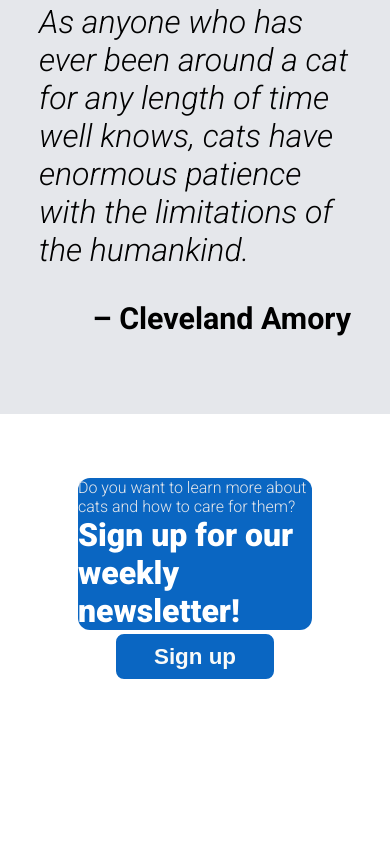
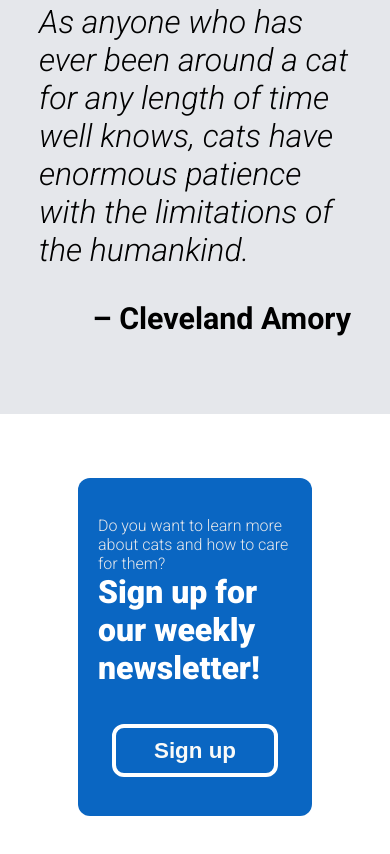
Before and after one commit to olilen/landing-page-project, a plain HTML site: page index.html in a window 390 px wide. Shown: the part 2457-3311 px from the top of the page. Before the commit the page ends 3151 px from the top, so only its background shows below. Drawn offline with Linux system fonts and the light colour scheme.

Commit message:
Made the fourth section responsive

```diff
--- a/css/styles.css
+++ b/css/styles.css
@@ -266,6 +266,9 @@ section:nth-of-type(3){
   .section-three p:first-child{
     font-size: 2em;
   }
+  .section-four{
+  min-height: 40vh;
+  }
 }
 @media screen and (max-width: 1400px) {
   .hero-text-container{
@@ -273,4 +276,11 @@ section:nth-of-type(3){
     text-align: center;
     padding-top: 20px;
   }
+
+  .section-four{
+    height: 30vh;
+    min-width: 60vw;
+    padding: 20px;
+  }
+
 }
```
